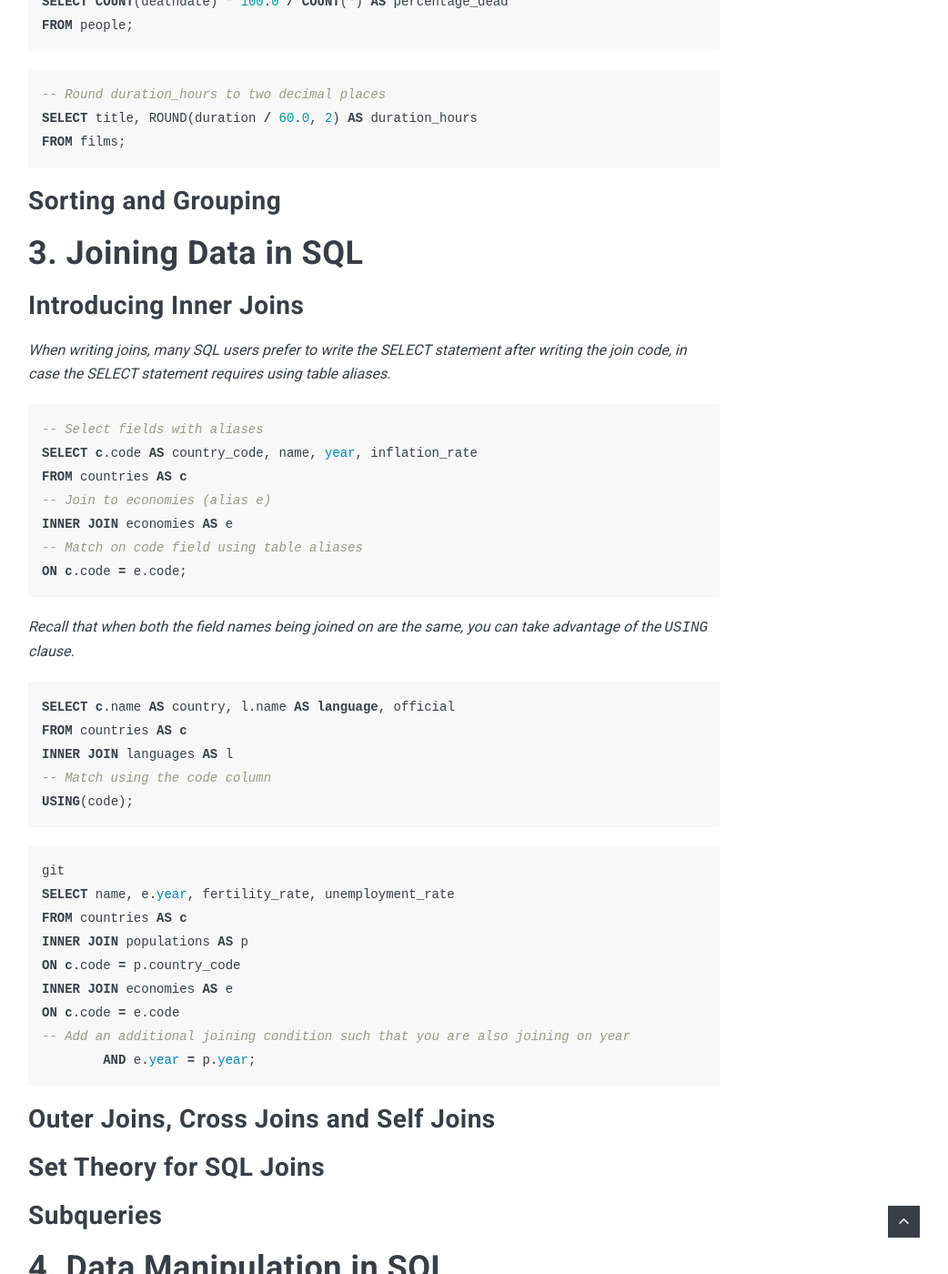
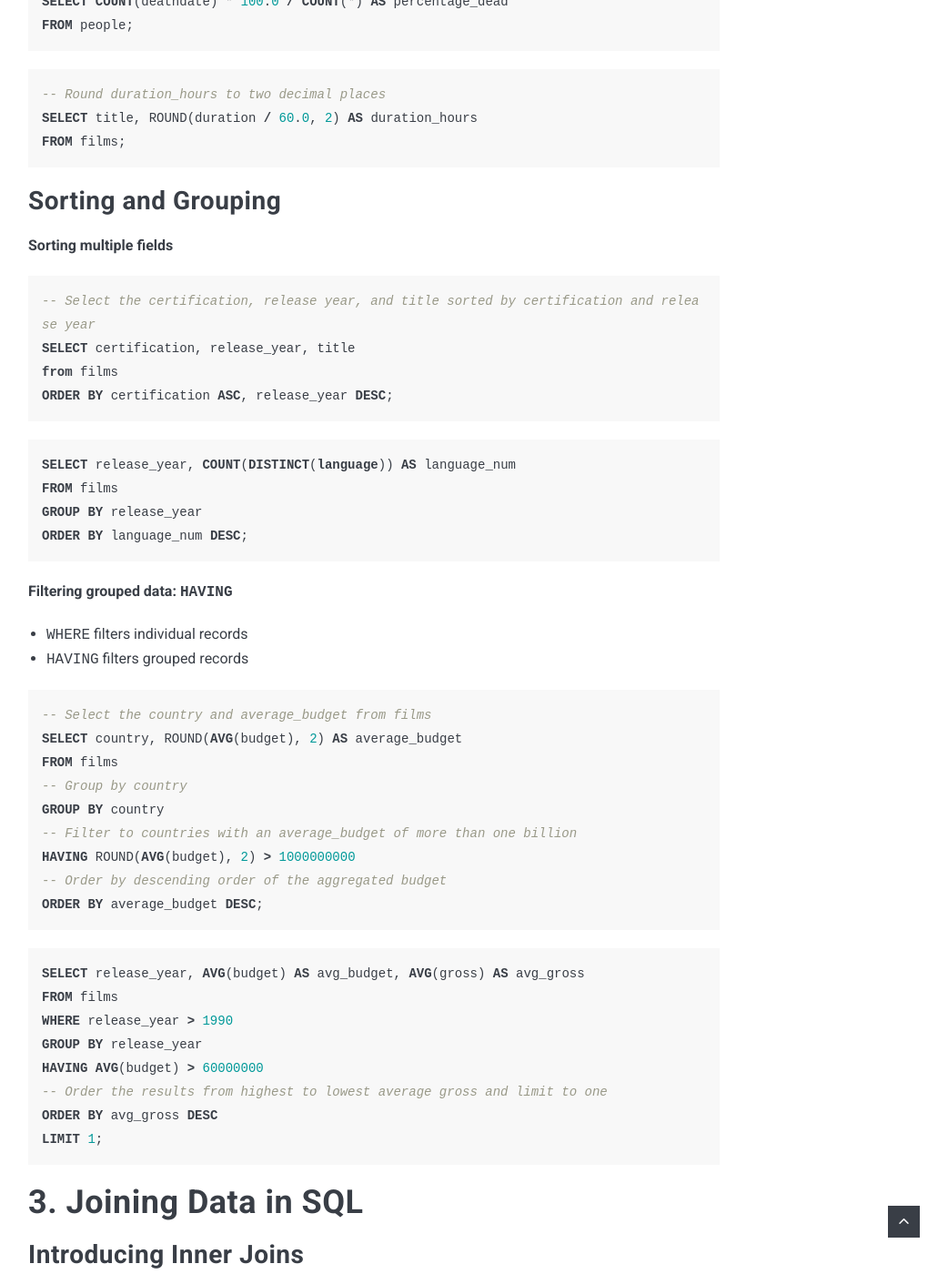
Before and after one commit to poi0905/poi0905.github.io, a Jekyll site: the page built from _posts/2022-11-08-datacamp-SQL-Fundamentals.markdown, in a window 1280 px wide and 1400 px high, scrolled down 4710 px. Shown: the whole window at 91% size, without its empty margins (229-1271 px from the left). Built offline with Jekyll 4.4.1, drawn with Linux system fonts in a browser that asks for light colours; nearby versions of some CDN libraries; comment, search, counter and statistics services are not loaded.

Commit message:
20221108

```diff
--- a/_posts/2022-11-08-datacamp-SQL-Fundamentals.markdown
+++ b/_posts/2022-11-08-datacamp-SQL-Fundamentals.markdown
@@ -172,20 +172,48 @@ FROM films;
 
 ## Sorting and Grouping
 
+**Sorting multiple fields**
+
 {% highlight SQL %}
-
+-- Select the certification, release year, and title sorted by certification and release year
+SELECT certification, release_year, title
+from films
+ORDER BY certification ASC, release_year DESC;
 {% endhighlight %}
 
 {% highlight SQL %}
+SELECT release_year, COUNT(DISTINCT(language)) AS language_num
+FROM films
+GROUP BY release_year
+ORDER BY language_num DESC;
+{% endhighlight %}
 
+**Filtering grouped data: `HAVING`**
+
+* `WHERE` filters individual records
+* `HAVING` filters grouped records
+
+{% highlight SQL %}
+-- Select the country and average_budget from films
+SELECT country, ROUND(AVG(budget), 2) AS average_budget
+FROM films
+-- Group by country
+GROUP BY country
+-- Filter to countries with an average_budget of more than one billion
+HAVING ROUND(AVG(budget), 2) > 1000000000
+-- Order by descending order of the aggregated budget
+ORDER BY average_budget DESC;
 {% endhighlight %}
 
 {% highlight SQL %}
-
-{% endhighlight %}
-
-{% highlight SQL %}
-
+SELECT release_year, AVG(budget) AS avg_budget, AVG(gross) AS avg_gross
+FROM films
+WHERE release_year > 1990
+GROUP BY release_year
+HAVING AVG(budget) > 60000000
+-- Order the results from highest to lowest average gross and limit to one
+ORDER BY avg_gross DESC
+LIMIT 1;
 {% endhighlight %}
 
 
```
